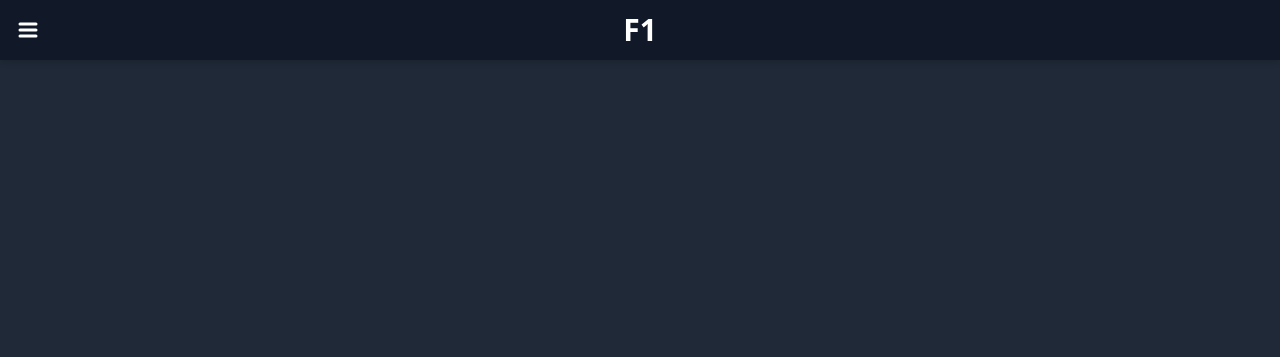
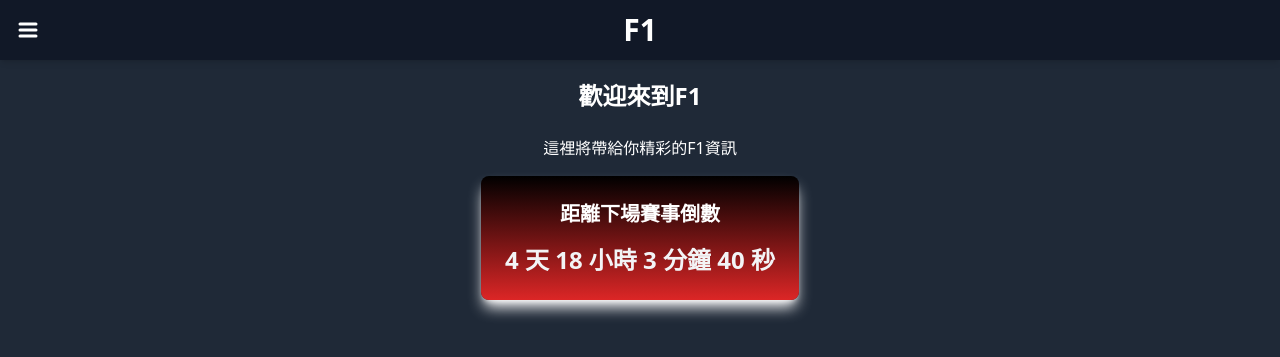
Before and after one commit to d-chien/d-chien.github.io, a Jekyll site: the page f1/index.html, which Jekyll copies as it is, in a window 1280 px wide. Shown: the top 357 px of the page. Built offline with Jekyll 4.4.1, drawn with Linux system fonts in a browser that asks for light colours; nearby versions of some CDN libraries.

Commit message:
Update index.html-add demo countdown

```diff
--- a/f1/index.html
+++ b/f1/index.html
@@ -36,7 +36,19 @@
         </div>
     </nav>
 
+    <main class="pt-20 p-4 text-center">
+        <h1 class="text-2xl font-bold text-white mb-6">歡迎來到F1</h1>
+        <p class="text-white mb-4">這裡將帶給你精彩的F1資訊</p>
+        <a href="schedule.html" class="inline-block">
+            <div class="bg-gradient-to-b from-black to-red-600 shadow-lg shadow-white rounded-lg p-6 transform trasition-all duration-500 hover:scale-105 hover:shadow-xl hover:shadow-gray-900 hover:bg-gradient-to-b hover:from-red-600 hover:to-black">
+                <h2 class="text-white text-xl font-semibold mb-4">距離下場賽事倒數</h2>
+                <div id="countdown" class="text-2xl font-bold text-gray-100 hover:text-white transition-colors duration-500">計算中</div>
+            </div>
+        </a>
+    </main>
 
+
+    <!--漢堡選單-->
     <script>
         const menuBtn = document.getElementById('menu-btn');
         const menu = document.getElementById('menu');
@@ -45,5 +57,33 @@
             menu.classList.toggle('hidden'); //切換hidden屬性
         });
     </script>
+
+    <!--倒數計時-->
+    <script>
+        // set next game time
+        const raceTime = new Date('2025-10-27T04:00:00').getTime();
+
+        function updateCountdown() {
+            const now = new Date().getTime();
+            const distance = raceTime - now;
+
+            if (distance <= 0) {
+                document.getElementById('countdown').innerText = '比賽開始!';
+                clearInterval(timer);
+                return;
+            }
+
+            const days = Math.floor(distance / (1000 * 60 * 60 * 24));
+            const hours = Math.floor((distance % (1000*60*60*24)) / (1000*60*60));
+            const minutes = Math.floor((distance % (100*60*60)) / (1000*60));
+            const seconds = Math.floor((distance % (1000*60)) / (1000));
+
+            document.getElementById('countdown').innerText =
+                `${days} 天 ${hours} 小時 ${minutes} 分鐘 ${seconds} 秒`;
+        }
+
+        const timer = setInterval(updateCountdown, 1000);
+        updateCountdown();
+    </script>
 </body>
 </html>
```
